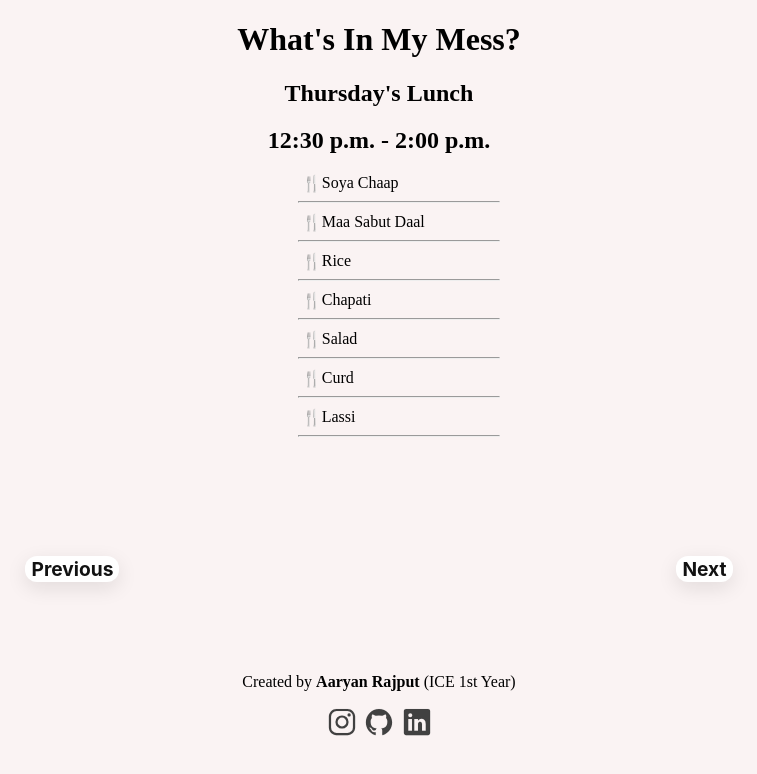
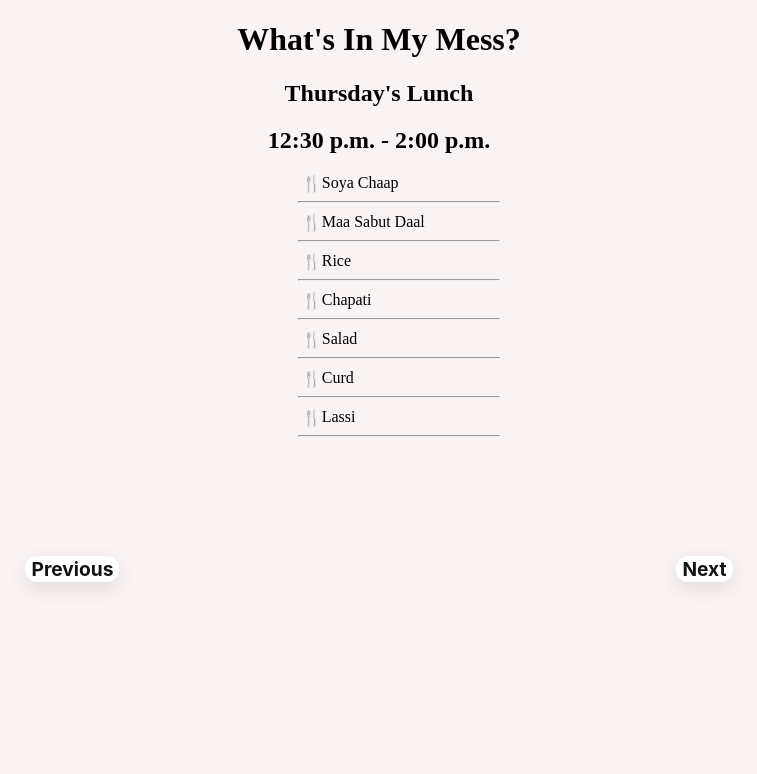
Before and after one commit to aaryanrajputhere/whatsinmymess, a website: page NITJ/bh2.html in a window 1280 px wide. Shown: the whole page, without its empty margins (261-1018 px from the left). Drawn offline with nearby package versions, Linux system fonts and the light colour scheme.

Commit message:
Removed Socials

```diff
--- a/NITJ/bh2.css
+++ b/NITJ/bh2.css
@@ -1,24 +1,6 @@
 body{
    background-color: rgb(250, 243, 243);
 }
-
-.social-links {
-  color: #121212;
-  text-align: center;
-  text-decoration: none;
-
-}
-
-a{
-  color: #414141;
-  text-decoration: none;
-  font-size: 30px;
-  transition-duration: 0.2ms;
-}
-a:hover{
-  color: #121212;
-}
-
 
 .container {
   box-sizing: border-box;
--- a/NITJ/bh2.html
+++ b/NITJ/bh2.html
@@ -19,26 +19,7 @@
       <button id="Previous">Previous</button>
       <button id="Next">Next</button>
     </div>
-    <p>Created by <b>Aaryan Rajput</b> (ICE 1st Year)</p>
-    <div class="social-links">
-      <a href="https://www.instagram.com/aaryanrajputhere/">
-        <ion-icon name="logo-instagram"></ion-icon>
-      </a>
-      <a href="https://github.com/aaryanrajputhere">
-        <ion-icon name="logo-github"></ion-icon>
-      </a>
-      <a href="https://www.linkedin.com/in/aaryan-rajput-988504236">
-        <ion-icon name="logo-linkedin"></ion-icon>
-      </a>
-      <script
-        type="module"
-        src="https://unpkg.com/ionicons@7.1.0/dist/ionicons/ionicons.esm.js"
-      ></script>
-      <script
-        nomodule
-        src="https://unpkg.com/ionicons@7.1.0/dist/ionicons/ionicons.js"
-      ></script>
-    </div>
+
     <script src="bh2.js"></script>
   </body>
 </html>
```
Also changed, not shown: main.js (+0 -17 lines).
